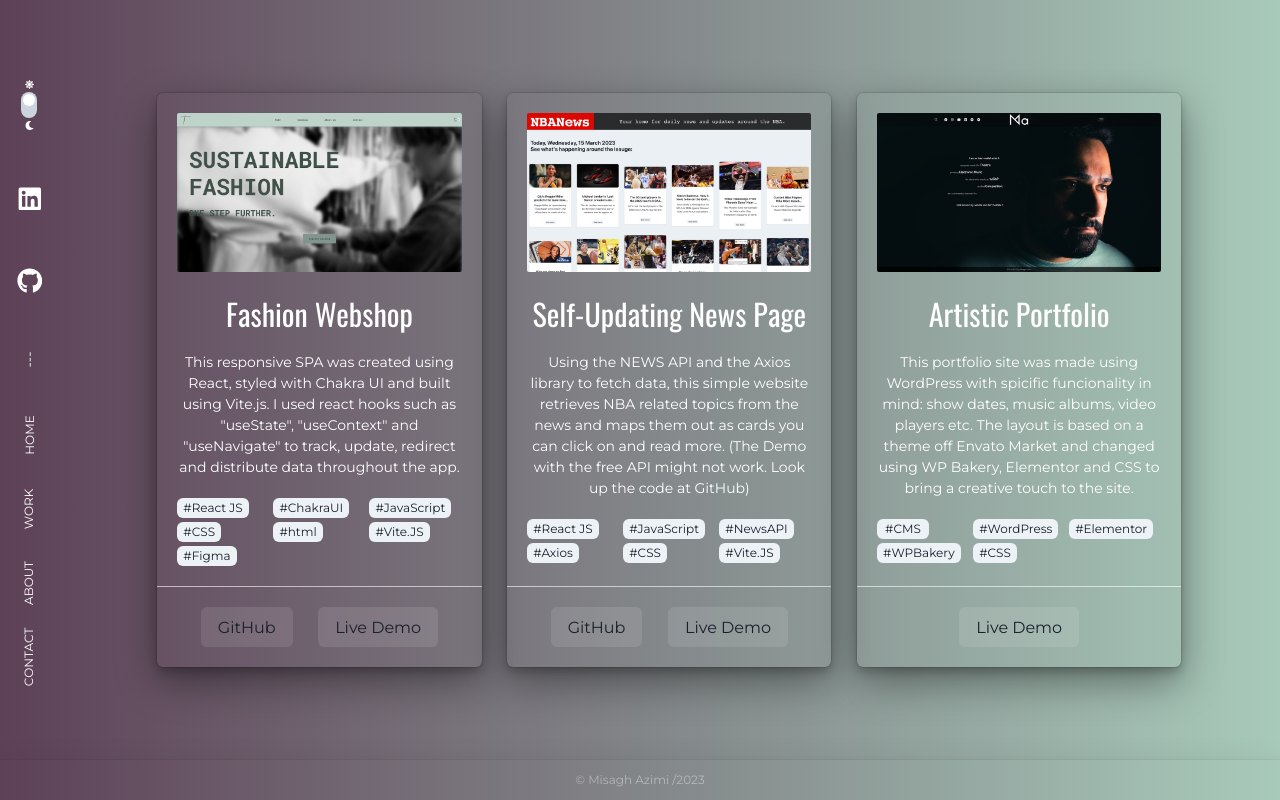
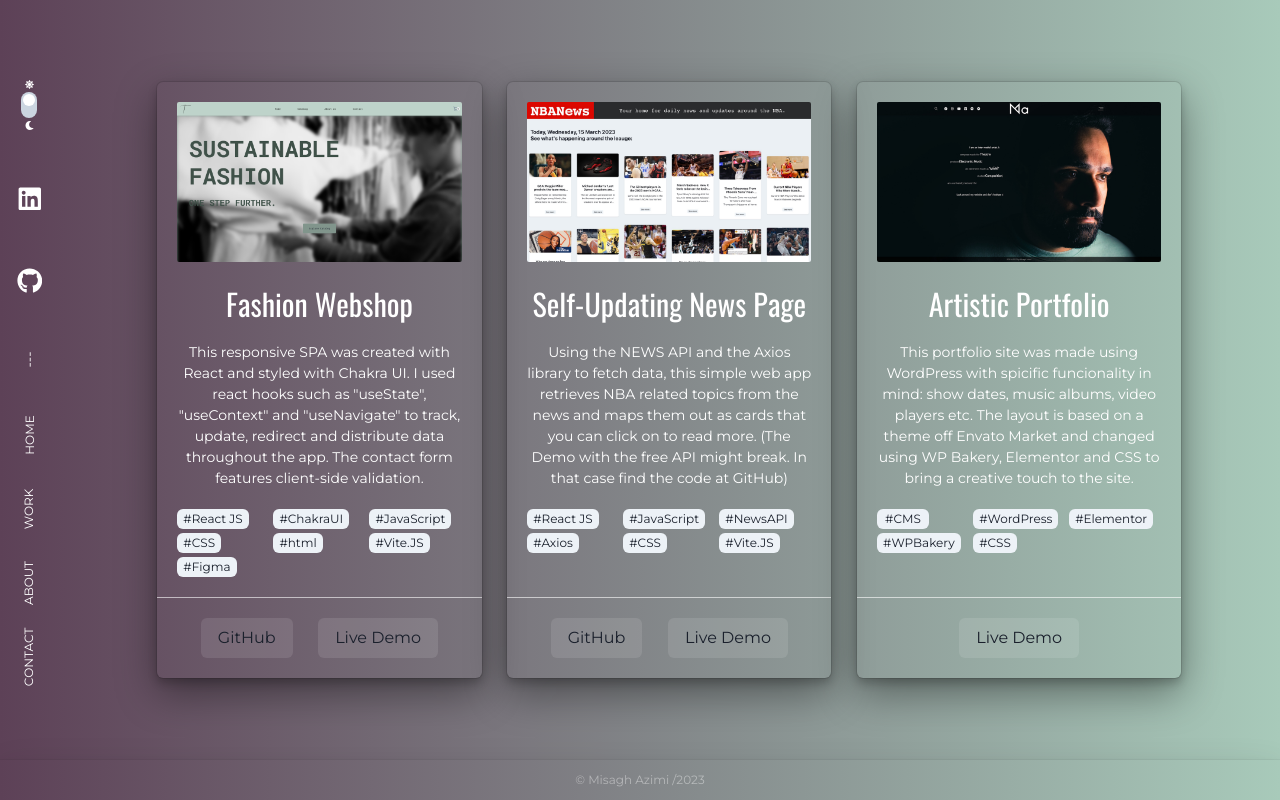
Before and after one commit to MAz-Codes/myresume, a React (Vite) app: page /work in a window 1280 px wide. Built offline with nearby package versions, Linux system fonts and the light colour scheme.

Commit message:
latest updates for the work page today

```diff
--- a/src/Pages/Work.jsx
+++ b/src/Pages/Work.jsx
@@ -70,7 +70,7 @@ return (
                     <Stack mt='6' spacing='3'>
                       <Heading fontFamily="Oswald-Regular" size='lg'>Fashion Webshop</Heading>
                       <Text fontSize="sm" py="1vh">
-                        This responsive SPA was created using React, styled with Chakra UI and built using Vite.js. I used react hooks such as "useState", "useContext" and "useNavigate" to track, update, redirect and distribute data throughout the app.
+                        This responsive SPA was created with React and styled with Chakra UI. I used react hooks such as "useState", "useContext" and "useNavigate" to track, update, redirect and distribute data throughout the app. The contact form features client-side validation.
                       </Text>
                       <Grid gap="1" templateColumns={"repeat(3, 1fr)"}>
                         <Tag px="1.5" size="sm" w="fit-content">#React JS</Tag>
@@ -108,7 +108,7 @@ return (
                     <Stack mt='6' spacing='3'>
                       <Heading fontFamily="Oswald-Regular" size='lg'>Self-Updating News Page</Heading>
                       <Text fontSize="sm" py="1vh">
-                        Using the NEWS API and the Axios library to fetch data, this simple website retrieves NBA related topics from the news and maps them out as cards you can click on and read more. (The Demo with the free API might not work. Look up the code at GitHub)
+                        Using the NEWS API and the Axios library to fetch data, this simple web app retrieves NBA related topics from the news and maps them out as cards that you can click on to read more. (The Demo with the free API might break. In that case find the code at GitHub)
                       </Text>
                       <Grid gap="1" templateColumns={"repeat(3, 1fr)"}>
                         <Tag px="1.5" size="sm" w="fit-content">#React JS</Tag>
```
